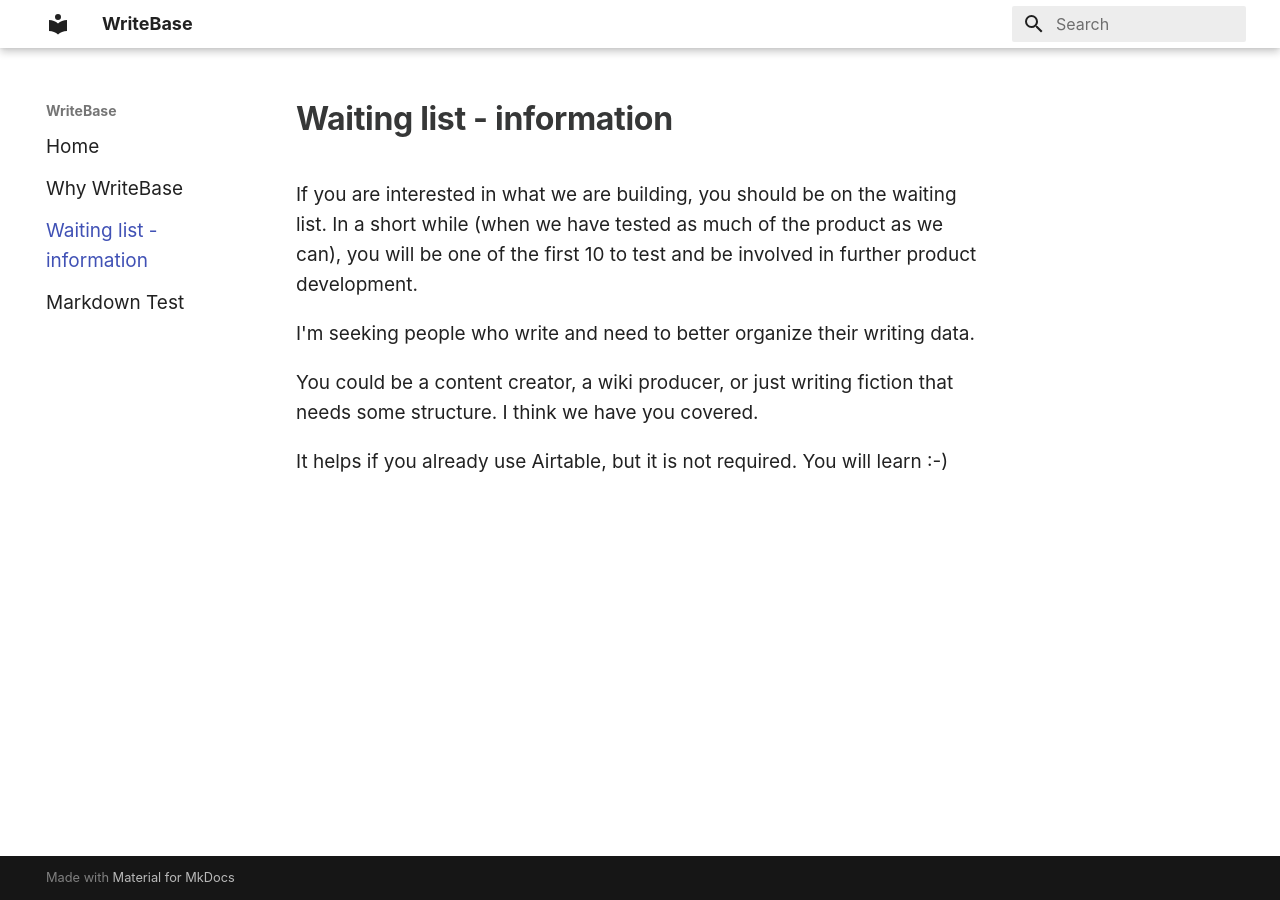
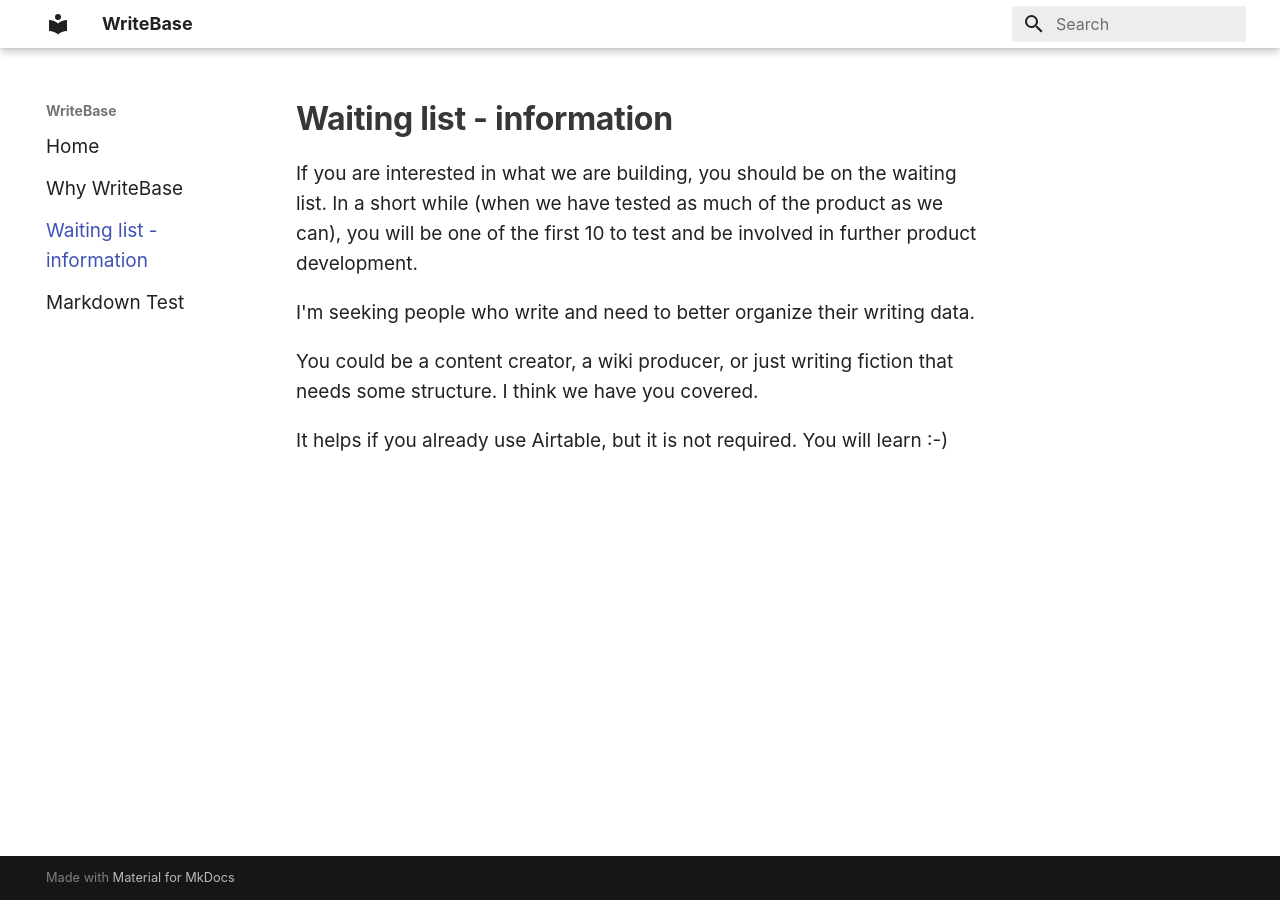
Before and after one commit to larssonhthomas-afk/writebase-docs, an MkDocs documentation site: the page built from docs/20_waiting-list---information.md, in a window 1280 px wide. Built offline with MkDocs 1.6.1 and Material for MkDocs 9.7.7, drawn with Linux system fonts in a browser that asks for light colours; some web fonts are replaced.

Commit message:
Update extra.css

```diff
--- a/docs/extra.css
+++ b/docs/extra.css
@@ -7,3 +7,7 @@ body, p, li, td {
   font-size: 19px !important;
   line-height: 30px !important;
 }
+
+.md-typeset h1 {
+  margin: 0 !important;
+}
```
